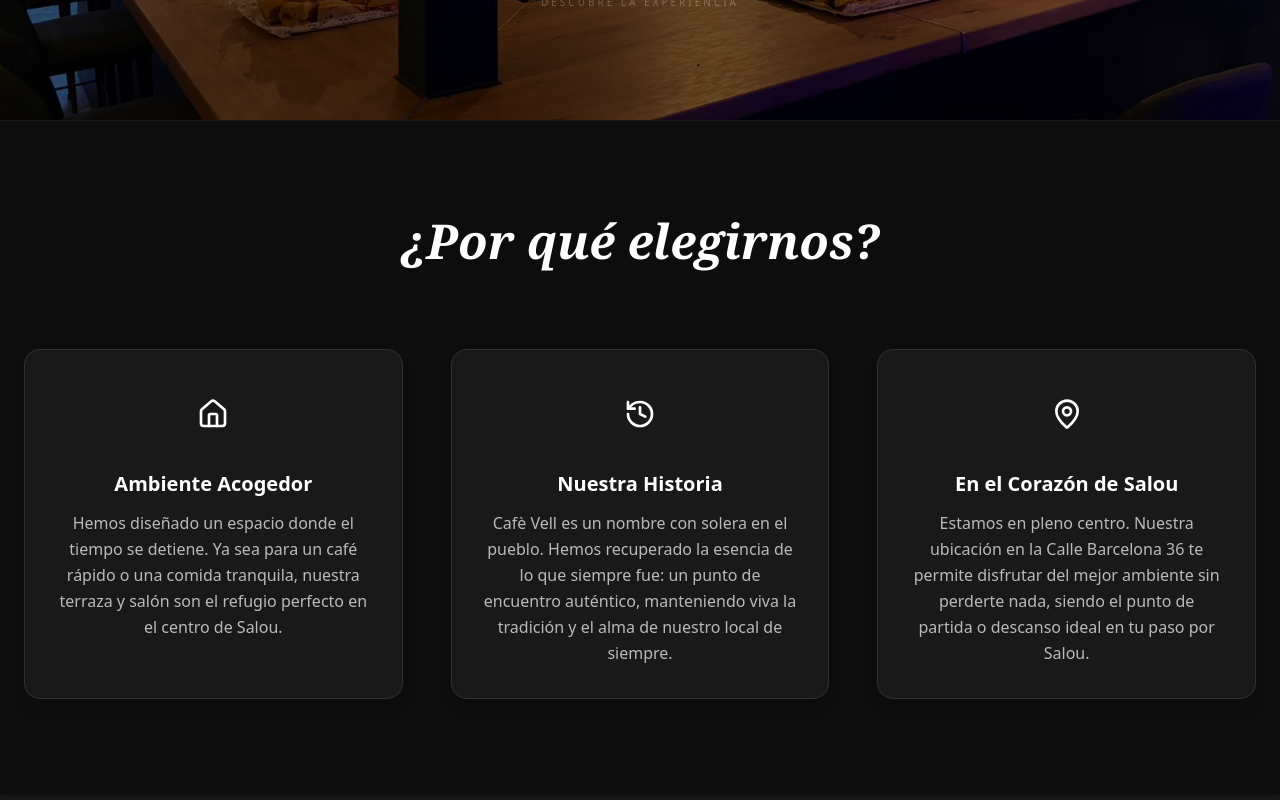
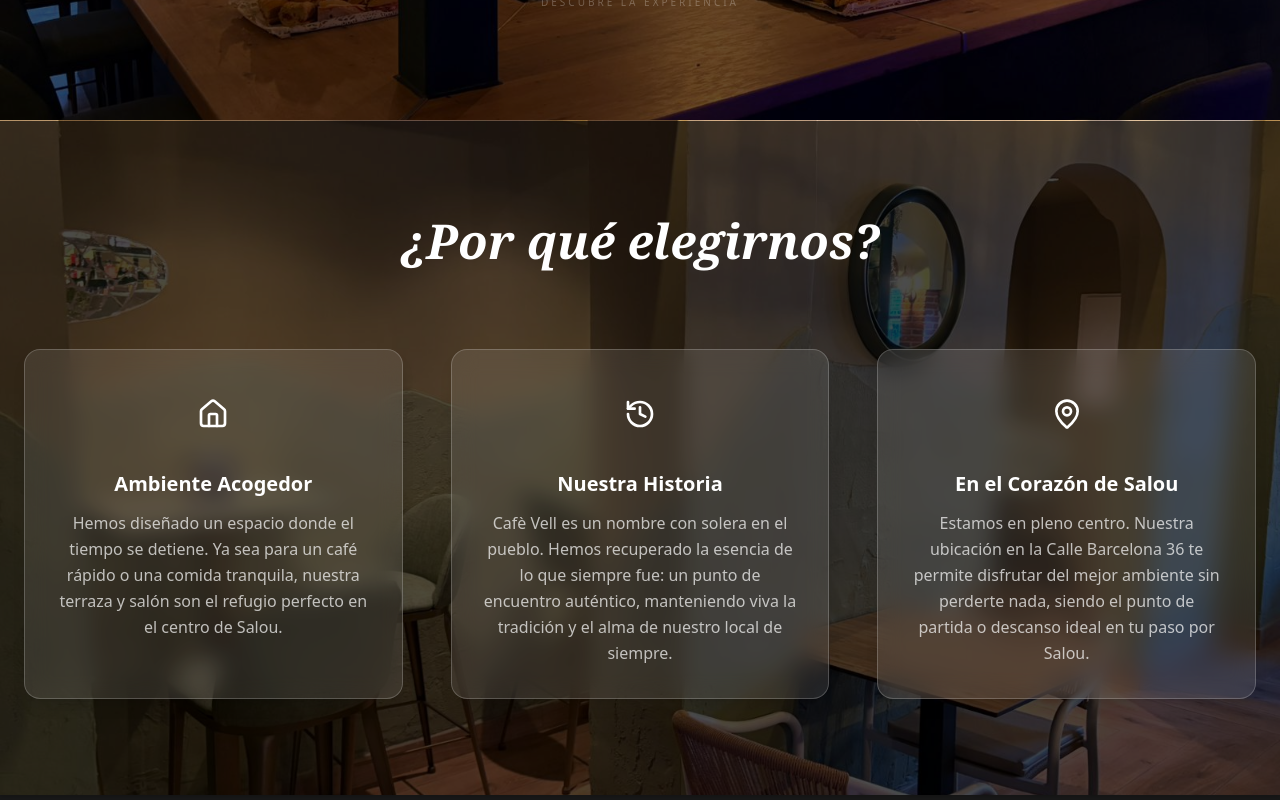
Before and after one commit to rogercespedesmuelas/Caf-vell, a React (Vite) app: page / in a window 1280 px wide. Shown: the part 680-1480 px from the top of the page. Built offline with nearby package versions, Linux system fonts and the light colour scheme; grey boxes are pictures that could not be loaded; a web font is replaced by a local one.

Commit message:
afegint fons seccio elegirnos

```diff
--- a/components/Features.tsx
+++ b/components/Features.tsx
@@ -5,8 +5,19 @@ import { FEATURES } from '../constants';
 
 const Features: React.FC = () => {
   return (
-    <section id="why" className="py-24 bg-coffee-dark relative overflow-hidden border-t border-white/5">
-      <div className="max-w-7xl mx-auto px-6">
+    <section
+      id="why"
+      className="py-24 relative overflow-hidden border-t border-white/5"
+      style={{
+        backgroundImage: "url('/elegirnos.jpeg')",
+        backgroundSize: "cover",
+        backgroundPosition: "center",
+        backgroundAttachment: "scroll",
+      }}
+    >
+      <div className="absolute inset-0 bg-black/70 z-0"></div>
+
+      <div className="max-w-7xl mx-auto px-6 relative z-10">
         <div className="text-center mb-16">
           <h2 className="text-4xl md:text-5xl font-bold text-white mb-4 font-serif italic">¿Por qué elegirnos?</h2>
           <div className="w-24 h-1 bg-gold mx-auto rounded-full" />
@@ -20,7 +31,7 @@ const Features: React.FC = () => {
               whileInView={{ y: 0, opacity: 1 }}
               viewport={{ once: true }}
               transition={{ delay: index * 0.2, duration: 0.6 }}
-              className="group p-8 bg-white/5 rounded-2xl shadow-lg hover:bg-white/10 transition-all duration-300 border border-white/10 text-center backdrop-blur-sm"
+              className="group p-8 bg-white/10 rounded-2xl shadow-lg hover:bg-white/20 transition-all duration-300 border border-white/20 text-center backdrop-blur-md"
             >
               <div className="mb-6 inline-flex p-4 bg-gold/10 rounded-full group-hover:scale-110 group-hover:bg-gold text-gold group-hover:text-coffee-dark transition-all duration-300">
                 {feature.icon}
```
Also changed, not shown: public/elegirnos.jpeg (added).
